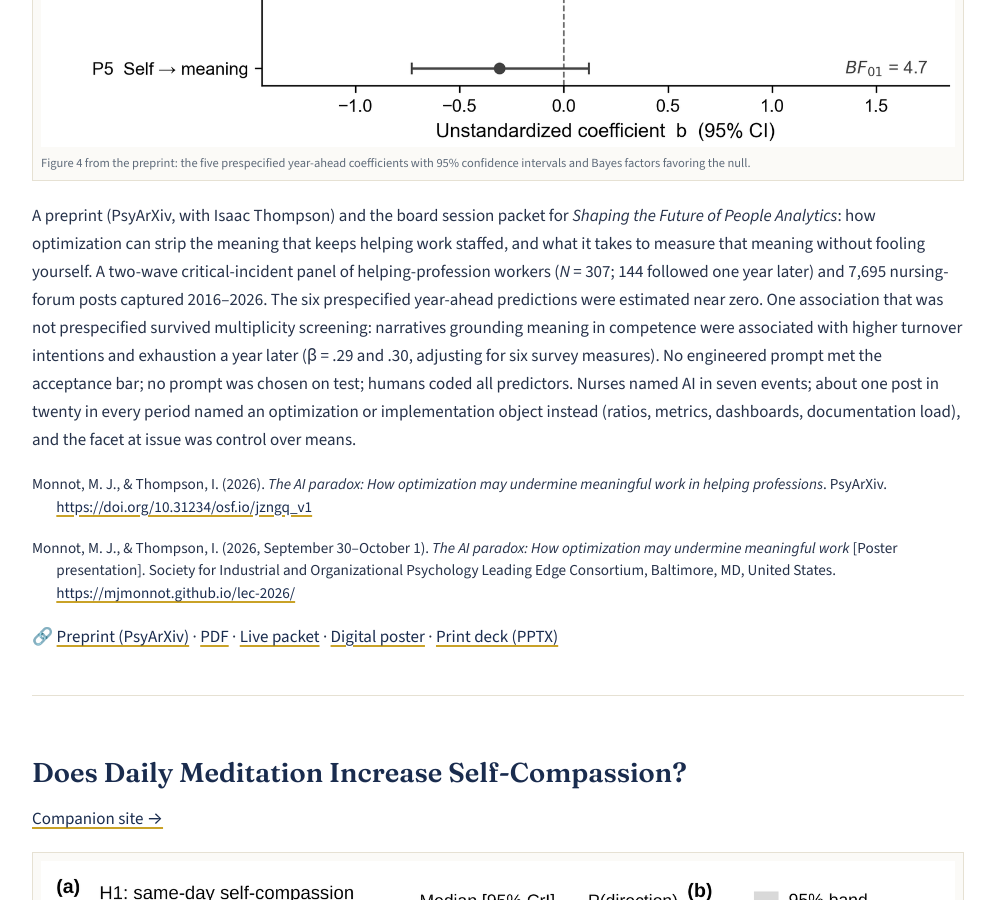
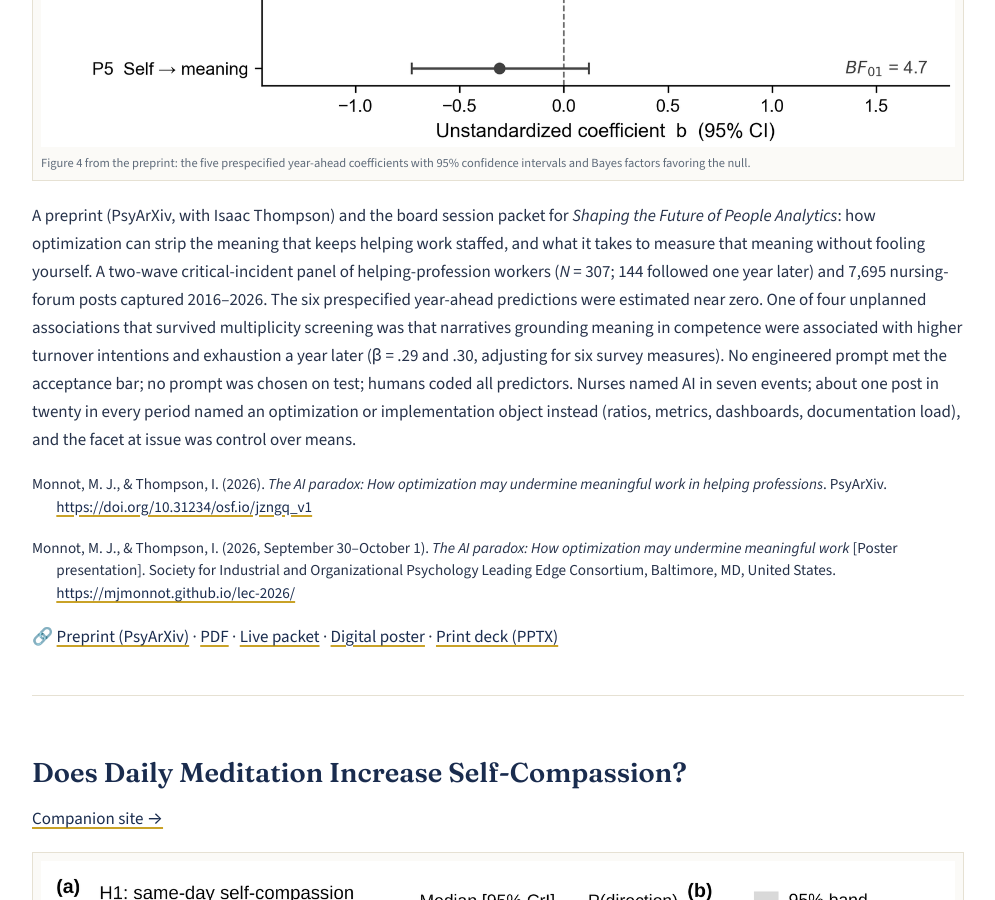
Before and after one commit to mjmonnot/mjmonnot.github.io, a Jekyll site: the page built from projects.md, in a window 1280 px wide and 900 px high, scrolled down 3644 px. Shown: the whole window, without its empty margins (142-1137 px from the left). Built offline with Jekyll 4.4.1, drawn with Linux system fonts in a browser that asks for light colours.

Commit message:
The AI Paradox: home and projects lines corrected (AC-10)
Co-Authored-By: Claude Fable 5.2 <noreply@anthropic.com>
Claude-Session: https://claude.ai/code/session_01TKeWHFR7E5YyftLbi9sYbp

```diff
--- a/projects.md
+++ b/projects.md
@@ -64,7 +64,7 @@ A SocArXiv preprint: Bayesian models fit to data from an online randomized exper
   <figcaption>Figure 4 from the preprint: the five prespecified year-ahead coefficients with 95% confidence intervals and Bayes factors favoring the null.</figcaption>
 </figure>
 
-A preprint (PsyArXiv, with Isaac Thompson) and the board session packet for *Shaping the Future of People Analytics*: how optimization can strip the meaning that keeps helping work staffed, and what it takes to measure that meaning without fooling yourself. A two-wave critical-incident panel of helping-profession workers (*N* = 307; 144 followed one year later) and 7,695 nursing-forum posts captured 2016–2026. The six prespecified year-ahead predictions were estimated near zero. One association that was not prespecified survived multiplicity screening: narratives grounding meaning in competence were associated with higher turnover intentions and exhaustion a year later (β = .29 and .30, adjusting for six survey measures). No engineered prompt met the acceptance bar; no prompt was chosen on test; humans coded all predictors. Nurses named AI in seven events; about one post in twenty in every period named an optimization or implementation object instead (ratios, metrics, dashboards, documentation load), and the facet at issue was control over means.
+A preprint (PsyArXiv, with Isaac Thompson) and the board session packet for *Shaping the Future of People Analytics*: how optimization can strip the meaning that keeps helping work staffed, and what it takes to measure that meaning without fooling yourself. A two-wave critical-incident panel of helping-profession workers (*N* = 307; 144 followed one year later) and 7,695 nursing-forum posts captured 2016–2026. The six prespecified year-ahead predictions were estimated near zero. One of four unplanned associations that survived multiplicity screening was that narratives grounding meaning in competence were associated with higher turnover intentions and exhaustion a year later (β = .29 and .30, adjusting for six survey measures). No engineered prompt met the acceptance bar; no prompt was chosen on test; humans coded all predictors. Nurses named AI in seven events; about one post in twenty in every period named an optimization or implementation object instead (ratios, metrics, dashboards, documentation load), and the facet at issue was control over means.
 
 <p class="apa-cite">Monnot, M. J., &amp; Thompson, I. (2026). <em>The AI paradox: How optimization may undermine meaningful work in helping professions</em>. PsyArXiv. <a href="https://doi.org/10.31234/osf.io/jzngq_v1">https://doi.org/10.31234/osf.io/jzngq_v1</a></p>
 
```
Also changed, not shown: index.md (+1 -1 lines).
